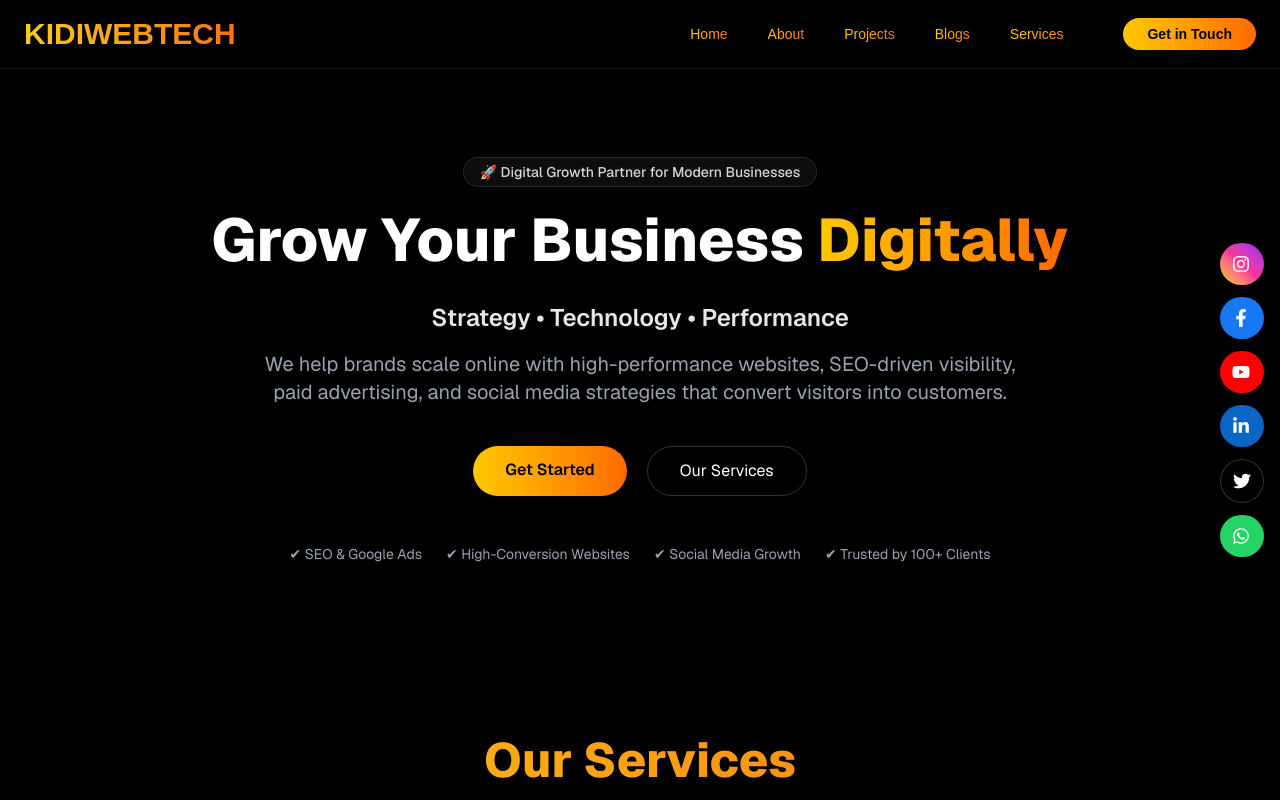
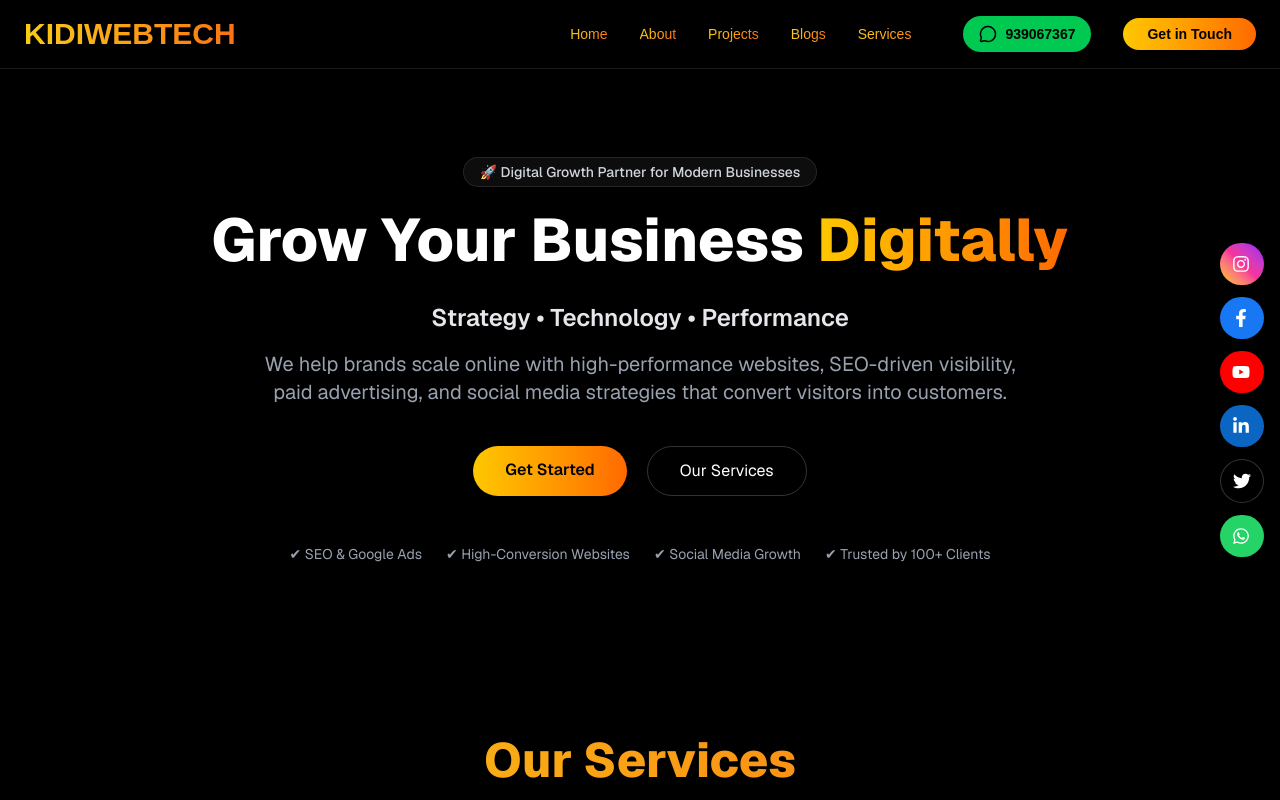
Before and after one commit to saikiranyalavarthi/kidi-web-tech, a Next.js app: page / in a window 1280 px wide. Shown: the top 800 px of the page. Built offline with nearby package versions, Linux system fonts and the light colour scheme.

Commit message:
first commit

```diff
--- a/src/app/Components/Navbar.jsx
+++ b/src/app/Components/Navbar.jsx
@@ -2,7 +2,7 @@
 
 import React, { useState } from "react";
 import Link from "next/link";
-import { Menu, X, ChevronDown } from "lucide-react";
+import { Menu, X, ChevronDown, MessageCircle } from "lucide-react";
 
 const serviceLinks = [
   { name: "Pay Per Click Advertising", href: "/services/digital-marketing-company-hyderabad" },
@@ -34,7 +34,7 @@ export default function Navbar() {
         </button>
 
         {/* DESKTOP MENU */}
-        <ul className="hidden md:flex items-center gap-10 text-sm font-medium">
+        <ul className="hidden md:flex items-center gap-8 text-sm font-medium">
 
           {["Home", "About", "Projects", "Blogs"].map((item) => (
             <li key={item}>
@@ -71,6 +71,24 @@ export default function Navbar() {
                 </Link>
               ))}
             </div>
+          </li>
+
+          {/* WHATSAPP BUTTON */}
+          <li>
+            <a
+              href="https://wa.me/91939067367"
+              target="_blank"
+              rel="noopener noreferrer"
+              className="
+                flex items-center gap-2
+                px-4 py-2 rounded-full
+                bg-green-500 text-black font-semibold
+                hover:bg-green-400 transition
+              "
+            >
+              <MessageCircle size={18} />
+              939067367
+            </a>
           </li>
 
           {/* CTA */}
@@ -122,6 +140,21 @@ export default function Navbar() {
             </div>
           </details>
 
+          {/* MOBILE WHATSAPP */}
+          <a
+            href="https://wa.me/91939067367"
+            target="_blank"
+            rel="noopener noreferrer"
+            className="
+              flex items-center gap-2
+              mt-4 px-4 py-2 rounded-full
+              bg-green-500 text-black font-semibold
+            "
+          >
+            <MessageCircle size={18} />
+            WhatsApp: 939067367
+          </a>
+
           <Link
             href="/contact"
             onClick={() => setIsOpen(false)}
```
